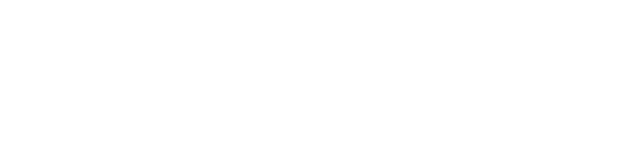
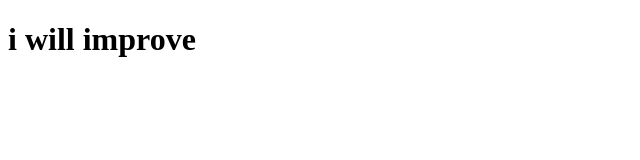
Before and after one commit to meron37/gitHubUsinrep, a plain HTML site: page index.html in a window 1280 px wide. Shown: the whole page, without its empty margins (0-640 px from the left). Drawn offline with Linux system fonts and the light colour scheme.

```diff
--- a/index.html
+++ b/index.html
@@ -7,6 +7,6 @@
     <title>be there for you</title>
 </head>
 <body>
-
+   <h1> i will improve</h1>
 </body>
 </html>
```
